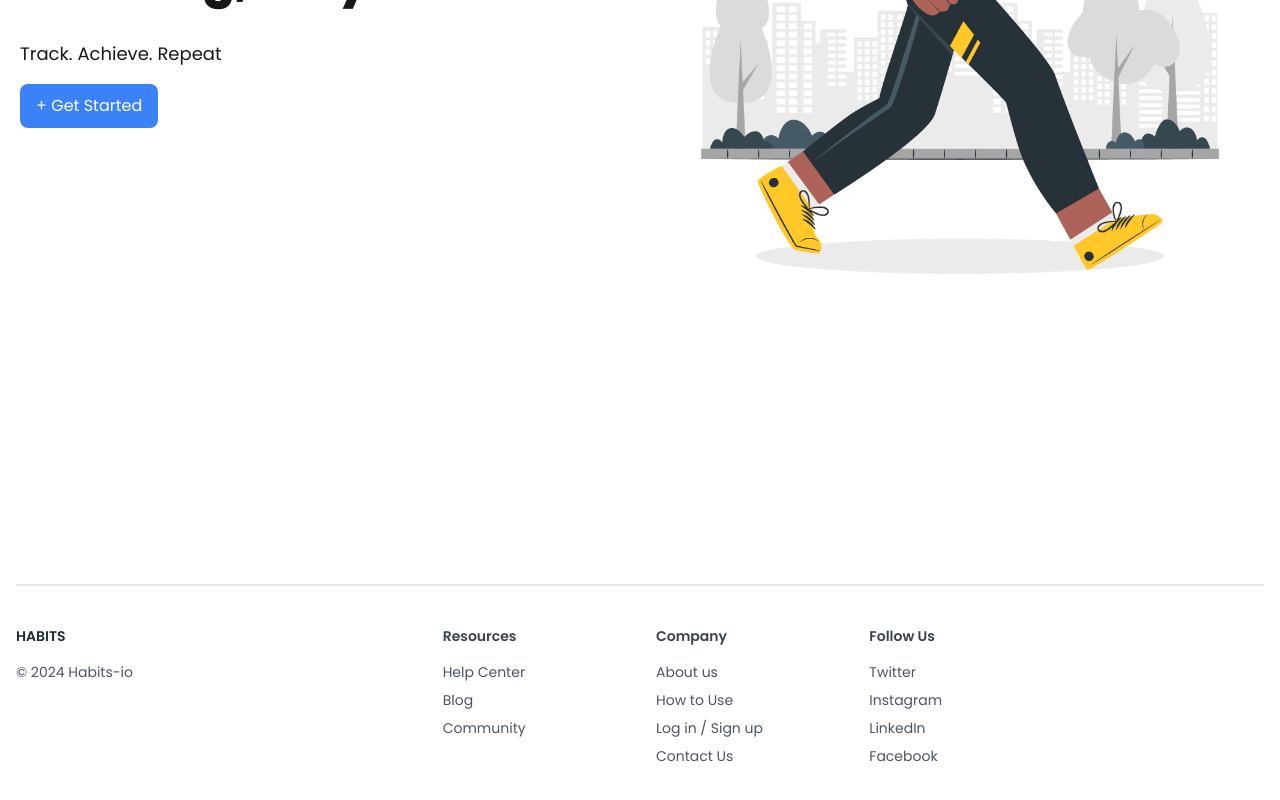
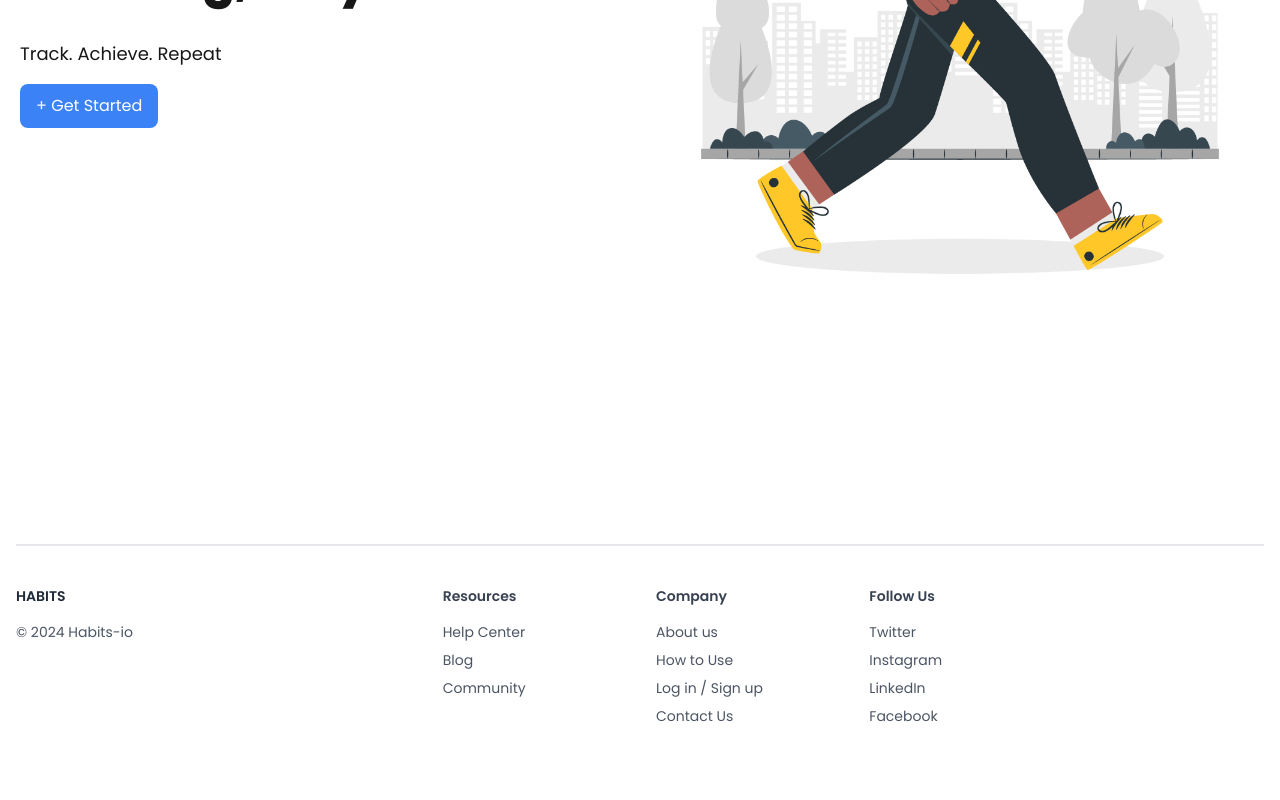
Before and after one commit to gyimadu/habit-tracker, a Next.js app: page / in a window 1280 px wide. Shown: the part 400-1200 px from the top of the page. Built offline with nearby package versions, Linux system fonts and the light colour scheme.

Commit message:
minor navigation bar corrections

```diff
--- a/src/components/Footer.tsx
+++ b/src/components/Footer.tsx
@@ -2,8 +2,8 @@ import React from 'react';
 
 const Footer: React.FC = () => {
   return (
-    <footer className="container mx-auto px-4 py-16 mt-10">
-      <div className="grid grid-cols-1 md:grid-cols-3 gap-8 border-t-2 pt-10">
+    <footer className="container mx-auto max-w-7xl px-4 py-16">
+        <div className="grid grid-cols-1 mx-auto w-full md:grid-cols-3 gap-8 border-t-2 pt-10">
             <div className="space-y-4">
                 <h3 className="text-sm font-semibold text-gray-800">HABITS</h3>
                 <p className="text-sm text-gray-600">© 2024 Habits-io</p>
```
Lines whose indentation alone changed are shown as unchanged.
